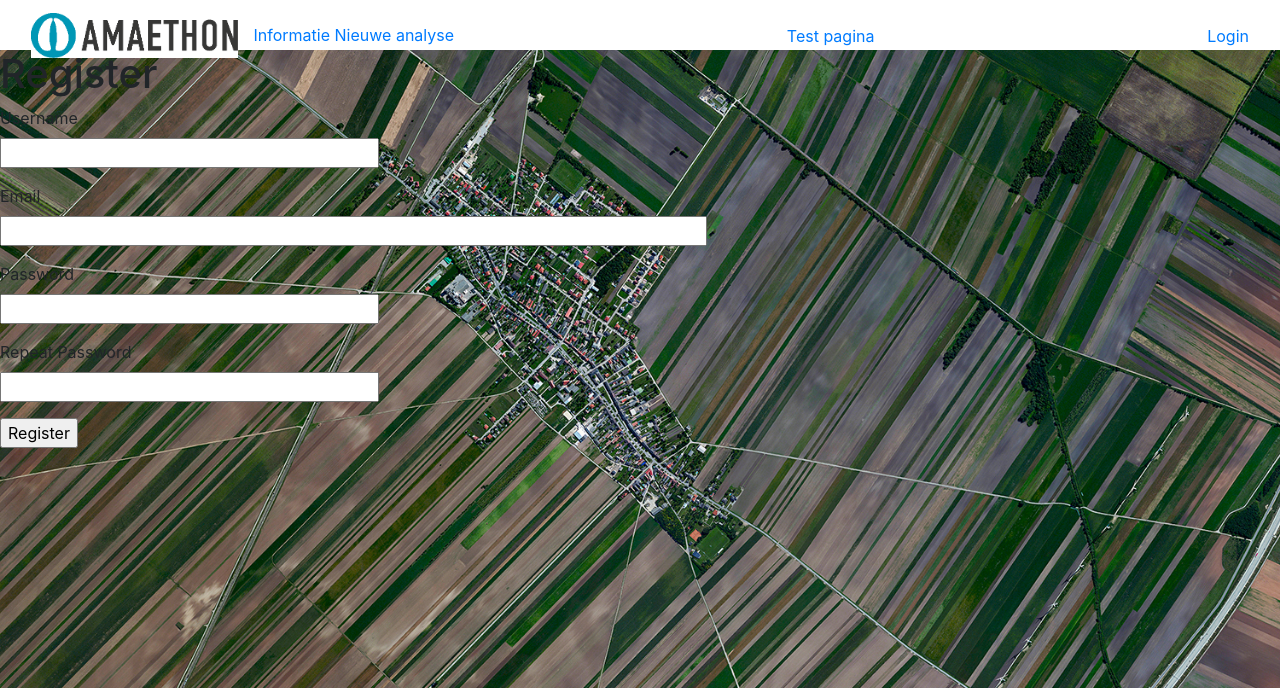
After one commit to mkokken/website, a Flask app: page /register in a window 1280 px wide. The commit adds this page. Shown: the top 688 px of the page. Run offline with Flask 2, Linux system fonts and the light colour scheme; some libraries are stand-ins or nearby versions.

```diff
--- a/app/__init__.py
+++ b/app/__init__.py
@@ -8,8 +8,9 @@ from flask_login import LoginManager
 app = Flask(__name__)
 app.config.from_object(Config)
 db = SQLAlchemy(app)
+login = LoginManager(app)
+login.login_view = 'login'
 migrate = Migrate(app, db)
 bootstrap = Bootstrap(app)
-login = LoginManager(app)
-login.login_view = 'login'
+
 from app import routes, models
--- a/app/forms.py
+++ b/app/forms.py
@@ -1,6 +1,7 @@
 from flask_wtf import FlaskForm
 from wtforms import StringField, PasswordField, BooleanField, SubmitField, SelectField, FloatField, validators
 from wtforms.validators import ValidationError, DataRequired, Email, EqualTo
+from app.models import User
 from math import pi
 
 class LoginForm(FlaskForm):
@@ -38,3 +39,21 @@ class InputForm(FlaskForm):
      T = FloatField(
          label='time interval (s)', default=18,
          validators=[validators.InputRequired()])
+
+class RegistrationForm(FlaskForm):
+    username = StringField('Username', validators=[DataRequired()])
+    email = StringField('Email', validators=[DataRequired(), Email()])
+    password = PasswordField('Password', validators=[DataRequired()])
+    password2 = PasswordField(
+        'Repeat Password', validators=[DataRequired(), EqualTo('password')])
+    submit = SubmitField('Register')
+
+    def validate_username(self, username):
+        user = User.query.filter_by(username=username.data).first()
+        if user is not None:
+            raise ValidationError('Please use a different username.')
+
+    def validate_email(self, email):
+        user = User.query.filter_by(email=email.data).first()
+        if user is not None:
+            raise ValidationError('Please use a different email address.')
--- a/app/routes.py
+++ b/app/routes.py
@@ -1,10 +1,11 @@
 from flask import render_template, url_for, redirect, request, flash
 from flask_script import Manager
-from app import app
-from app.forms import LoginForm, CalculateForm, TestForm, InputForm
+from werkzeug.urls import url_parse
+from app import app, db
+from app.forms import LoginForm, CalculateForm, TestForm, InputForm, RegistrationForm
 import numpy as np
 import time
-from flask_login import current_user, login_user, login_required
+from flask_login import current_user, login_user, login_required, logout_user
 from app.models import User
 
 from graphs import create_pie_chart, create_line_chart, create_area_chart, create_line_chart2
@@ -14,6 +15,7 @@ from graphs import create_pie_chart, create_line_chart, create_area_chart, creat
 
 @app.route('/')
 @app.route('/index')
+@login_required
 def index():
     user = {'username': 'Mitchel'}
     posts = [
@@ -26,7 +28,7 @@ def index():
             'body': 'The Avengers movie was so cool!'
         }
     ]
-    return render_template('index.html', title='Home', user=user, posts=posts)
+    return render_template('index.html', title='Home', posts=posts)
 
 @app.route('/login', methods=['GET', 'POST'])
 def login():
@@ -47,6 +49,7 @@ def login():
     return render_template('login.html', title='Sign In', form=form)
 
 @app.route('/index2', methods=['GET','POST'])
+@login_required
 def index2():
     jan = ''
     henk = ''
@@ -80,6 +83,26 @@ def index2():
 
     return render_template('index2.html', title='Analyse',form=form, jan=jan, string=string, test_array=test_array, result_pie_chart=result_pie_chart, E=E, result_line_chart=result_line_chart)
 
+@app.route('/register', methods=['GET', 'POST'])
+def register():
+    if current_user.is_authenticated:
+        return redirect(url_for('index'))
+    form = RegistrationForm()
+    if form.validate_on_submit():
+        user = User(username=form.username.data, email=form.email.data)
+        user.set_password(form.password.data)
+        db.session.add(user)
+        db.session.commit()
+        flash('Congratulations, you are now a registered user!')
+        return redirect(url_for('login'))
+    return render_template('register.html', title='Register', form=form)
+
+@app.route('/logout')
+def logout():
+    logout_user()
+    return redirect(url_for('index'))
+
+
 @app.route('/testfile')
 @login_required
 def testfile():
--- a/app/templates/base.html
+++ b/app/templates/base.html
@@ -31,8 +31,11 @@
                     <a href="/index">Informatie</a>
                     <a href="/index2">Nieuwe analyse</a></div>
                     <a href="/testfile">Test pagina</a>
+                    {% if current_user.is_anonymous %}
                     <a href="/login">Login</a>
-
+                    {% else %}
+                    <a href="/logout">Logout</a>
+                    {% endif %}
             </div>
         </div>
     </nav>
--- a/app/templates/index.html
+++ b/app/templates/index.html
@@ -1,7 +1,7 @@
 {% extends "base.html" %}
 
 {% block content %}
-    <h1>Hi, {{ user.username }}!</h1>
+    <h1>Hi, {{ current_user.username }}!</h1>
     {% for post in posts %}
     <div><p>{{ post.author.username }} says: <b>{{ post.body }}</b></p></div>
     {% endfor %}
--- a/app/templates/login.html
+++ b/app/templates/login.html
@@ -15,4 +15,5 @@
         <p>{{ form.remember_me() }} {{ form.remember_me.label }}</p>
         <p>{{ form.submit() }}</p>
     </form>
+    <p>New User? <a href="{{ url_for('register') }}">Click to Register!</a></p>
 {% endblock %}
--- /dev/null
+++ b/app/templates/register.html
@@ -0,0 +1,37 @@
+{% extends "base.html" %}
+
+{% block content %}
+    <h1>Register</h1>
+    <form action="" method="post">
+        {{ form.hidden_tag() }}
+        <p>
+            {{ form.username.label }}<br>
+            {{ form.username(size=32) }}<br>
+            {% for error in form.username.errors %}
+            <span style="color: red;">[{{ error }}]</span>
+            {% endfor %}
+        </p>
+        <p>
+            {{ form.email.label }}<br>
+            {{ form.email(size=64) }}<br>
+            {% for error in form.email.errors %}
+            <span style="color: red;">[{{ error }}]</span>
+            {% endfor %}
+        </p>
+        <p>
+            {{ form.password.label }}<br>
+            {{ form.password(size=32) }}<br>
+            {% for error in form.password.errors %}
+            <span style="color: red;">[{{ error }}]</span>
+            {% endfor %}
+        </p>
+        <p>
+            {{ form.password2.label }}<br>
+            {{ form.password2(size=32) }}<br>
+            {% for error in form.password2.errors %}
+            <span style="color: red;">[{{ error }}]</span>
+            {% endfor %}
+        </p>
+        <p>{{ form.submit() }}</p>
+    </form>
+{% endblock %}
```
Also changed, not shown: app/models.py (+14 -8 lines), app.db.
